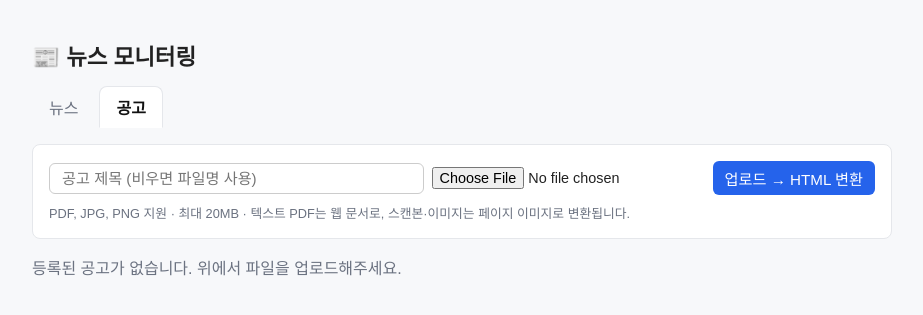
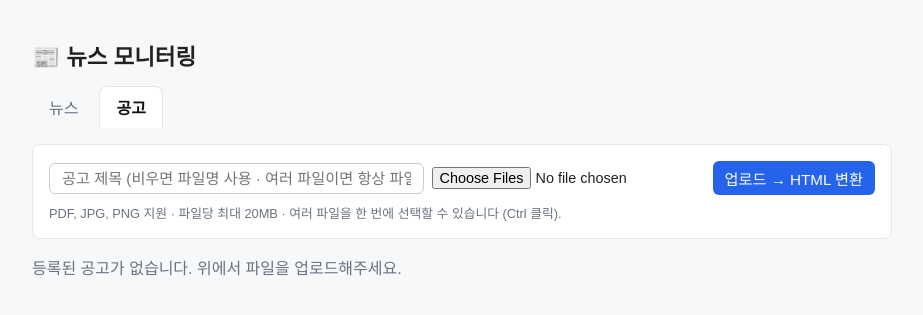
Before and after one commit to JHJN0/news-monitor, a Flask app: page /notices in a window 1280 px wide. Shown: the top 315 px of the page, without its empty margins (178-1101 px from the left). Run offline with Flask 3, Linux system fonts and the light colour scheme; data that the repository does not hold is empty.

Commit message:
Support uploading multiple notice files at once
Co-Authored-By: Claude Fable 5 <noreply@anthropic.com>

```diff
--- a/app.py
+++ b/app.py
@@ -8,7 +8,8 @@ from collector import DB_FILE, collect_all, init_db
 from converter import convert_to_html
 
 app = Flask(__name__)
-app.config["MAX_CONTENT_LENGTH"] = 20 * 1024 * 1024  # 업로드 20MB 제한
+app.config["MAX_CONTENT_LENGTH"] = 100 * 1024 * 1024  # 요청 전체 100MB 제한
+MAX_FILE_BYTES = 20 * 1024 * 1024  # 파일당 20MB 제한
 app.secret_key = "news-monitor-flash-key"
 
 
@@ -81,27 +82,40 @@ def notices():
 
 @app.route("/notices", methods=["POST"])
 def upload_notice():
-    file = request.files.get("file")
-    if file is None or not file.filename:
+    files = [f for f in request.files.getlist("file") if f and f.filename]
+    if not files:
         flash("파일을 선택해주세요.")
         return redirect(url_for("notices"))
-    title = request.form.get("title", "").strip() or file.filename
-    try:
-        html = convert_to_html(file.read(), file.filename)
-    except ValueError as e:
-        flash(str(e))
-        return redirect(url_for("notices"))
-    except Exception:
-        flash("파일 변환에 실패했습니다. 파일이 손상되지 않았는지 확인해주세요.")
-        return redirect(url_for("notices"))
+    custom_title = request.form.get("title", "").strip()
     db = get_db()
-    cur = db.execute(
-        "INSERT INTO notices (title, orig_name, html, created_ts)"
-        " VALUES (?, ?, ?, ?)",
-        (title, file.filename, html, int(time.time())),
-    )
+    saved_ids = []
+    for file in files:
+        data = file.read()
+        if len(data) > MAX_FILE_BYTES:
+            flash(f"'{file.filename}': 파일이 20MB를 초과합니다.")
+            continue
+        try:
+            html = convert_to_html(data, file.filename)
+        except ValueError as e:
+            flash(f"'{file.filename}': {e}")
+            continue
+        except Exception:
+            flash(f"'{file.filename}': 변환에 실패했습니다. 파일이 손상되지 않았는지 확인해주세요.")
+            continue
+        # 제목 직접 입력은 파일이 1개일 때만 적용, 여러 개면 파일명 사용
+        title = custom_title if custom_title and len(files) == 1 else file.filename
+        cur = db.execute(
+            "INSERT INTO notices (title, orig_name, html, created_ts)"
+            " VALUES (?, ?, ?, ?)",
+            (title, file.filename, html, int(time.time())),
+        )
+        saved_ids.append(cur.lastrowid)
     db.commit()
-    return redirect(url_for("view_notice", notice_id=cur.lastrowid))
+    if len(saved_ids) == 1 and len(files) == 1:
+        return redirect(url_for("view_notice", notice_id=saved_ids[0]))
+    if saved_ids:
+        flash(f"{len(saved_ids)}개 파일이 변환·등록되었습니다.")
+    return redirect(url_for("notices"))
 
 
 @app.route("/notices/<int:notice_id>")
--- a/templates/notices.html
+++ b/templates/notices.html
@@ -43,11 +43,11 @@
 
   <div class="upload-box">
     <form method="post" action="{{ url_for('upload_notice') }}" enctype="multipart/form-data">
-      <input type="text" name="title" placeholder="공고 제목 (비우면 파일명 사용)">
-      <input type="file" name="file" accept=".pdf,.jpg,.jpeg,.png" required>
+      <input type="text" name="title" placeholder="공고 제목 (비우면 파일명 사용 · 여러 파일이면 항상 파일명 사용)">
+      <input type="file" name="file" accept=".pdf,.jpg,.jpeg,.png" multiple required>
       <button type="submit" class="upload">업로드 → HTML 변환</button>
     </form>
-    <p class="hint">PDF, JPG, PNG 지원 · 최대 20MB · 텍스트 PDF는 웹 문서로, 스캔본·이미지는 페이지 이미지로 변환됩니다.</p>
+    <p class="hint">PDF, JPG, PNG 지원 · 파일당 최대 20MB · 여러 파일을 한 번에 선택할 수 있습니다 (Ctrl 클릭).</p>
   </div>
 
   {% if notices %}
```
